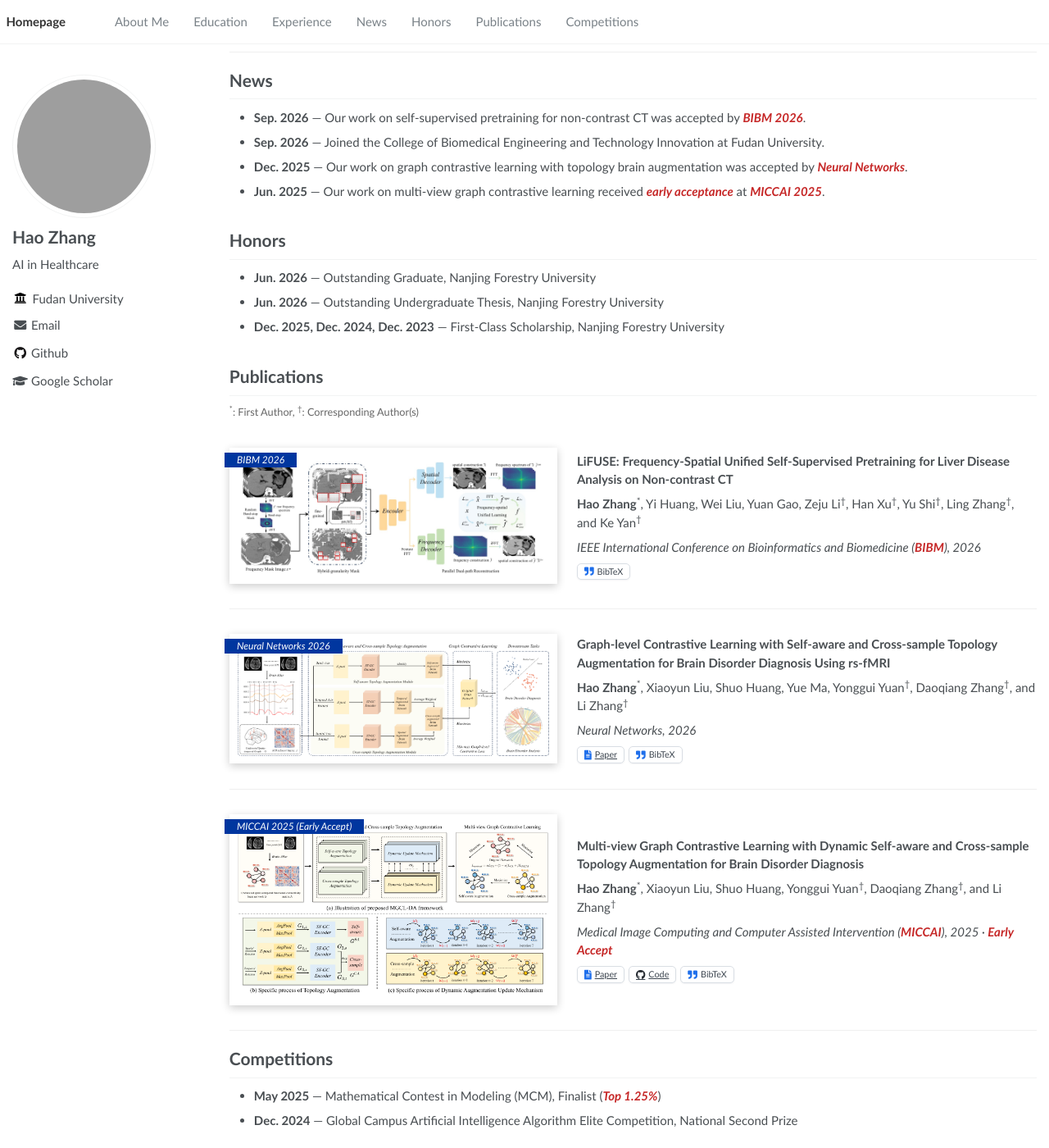
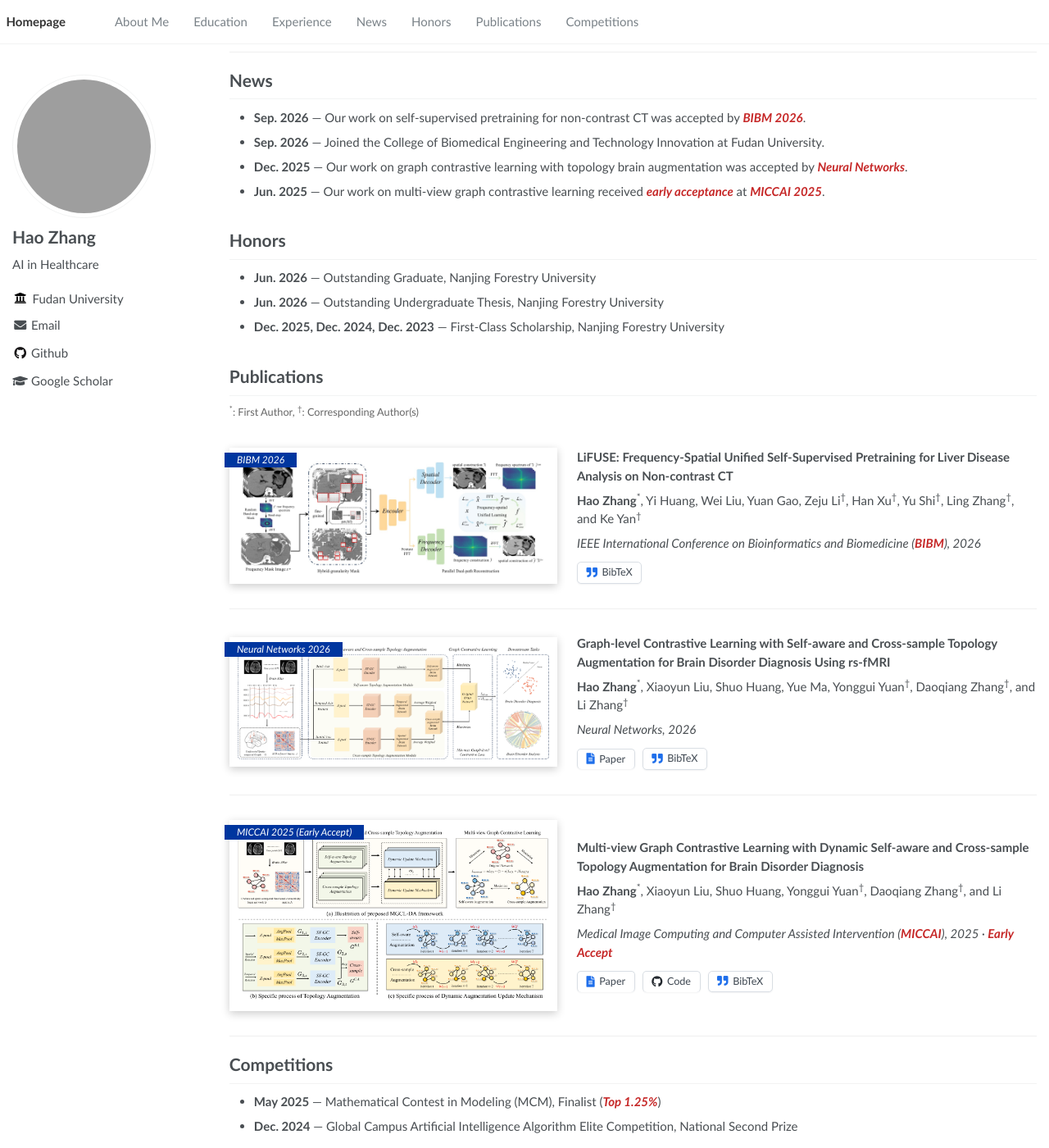
Before and after one commit to goodcodingagoodboy/goodcodingagoodboy.github.io, a Jekyll site: the page built from _pages/about.md, in a window 1280 px wide and 1400 px high, scrolled down 805 px. Shown: the whole window at 82% size. Built offline with Jekyll 4.4.1, drawn with Linux system fonts in a browser that asks for light colours; grey boxes are pictures that could not be loaded.

Commit message:
Enlarge and space publication action icons

```diff
--- a/assets/css/main.scss
+++ b/assets/css/main.scss
@@ -447,3 +447,35 @@
         padding: 2.1rem .8rem .75rem;
     }
 }
+
+/* Larger, more spacious publication controls. */
+.publication-actions {
+    gap: .6rem;
+    margin-top: .75rem;
+}
+
+.paper-box-text a.pub-btn,
+.paper-box-text a.pub-btn:visited,
+.paper-box-text a.pub-btn:hover,
+.paper-box-text a.pub-btn:active,
+.paper-box-text a.pub-btn:focus {
+    text-decoration: none !important;
+    border-bottom: 0 !important;
+}
+
+.pub-btn {
+    gap: .38rem;
+    padding: .22rem .7rem;
+    font-size: .84rem;
+    line-height: 1.45;
+}
+
+.pub-btn i {
+    font-size: .9rem;
+}
+
+.pub-bibtex-copy {
+    gap: .38rem;
+    padding: .18rem .62rem;
+    font-size: .78rem;
+}
```
